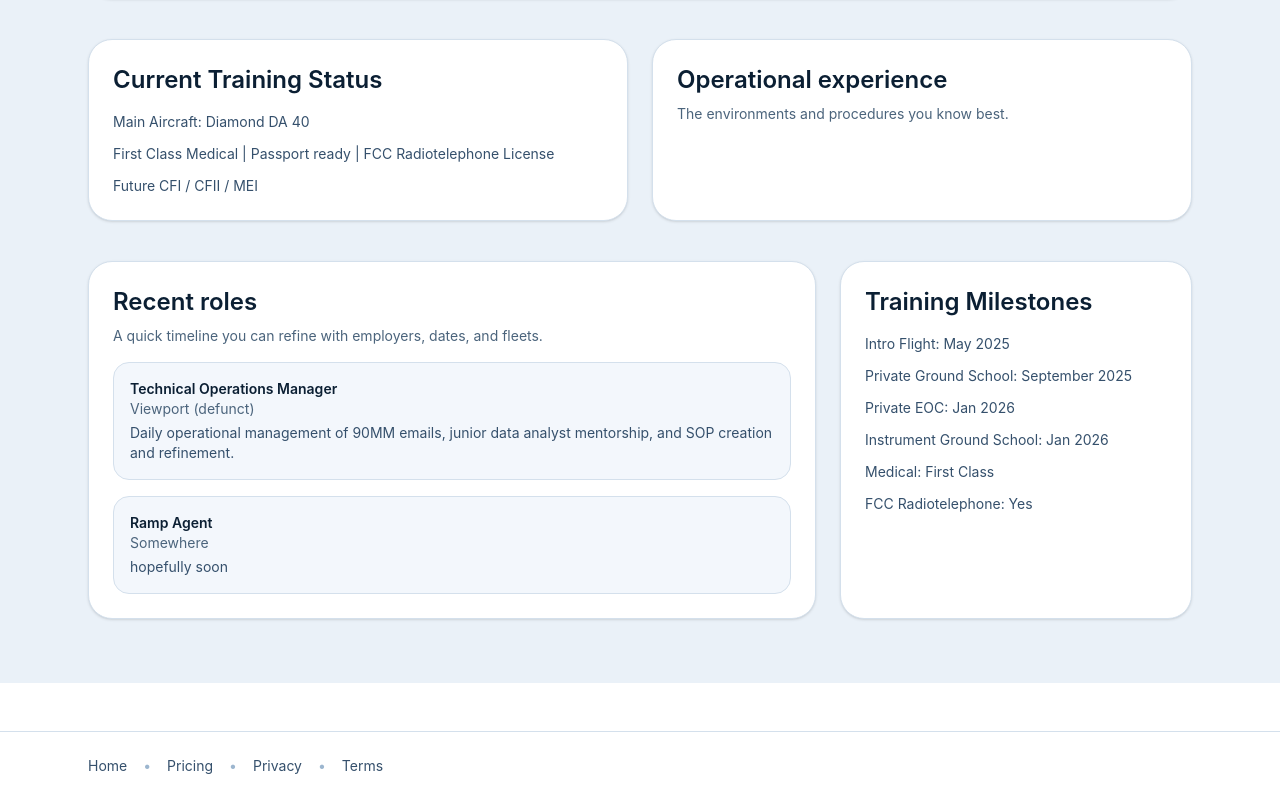
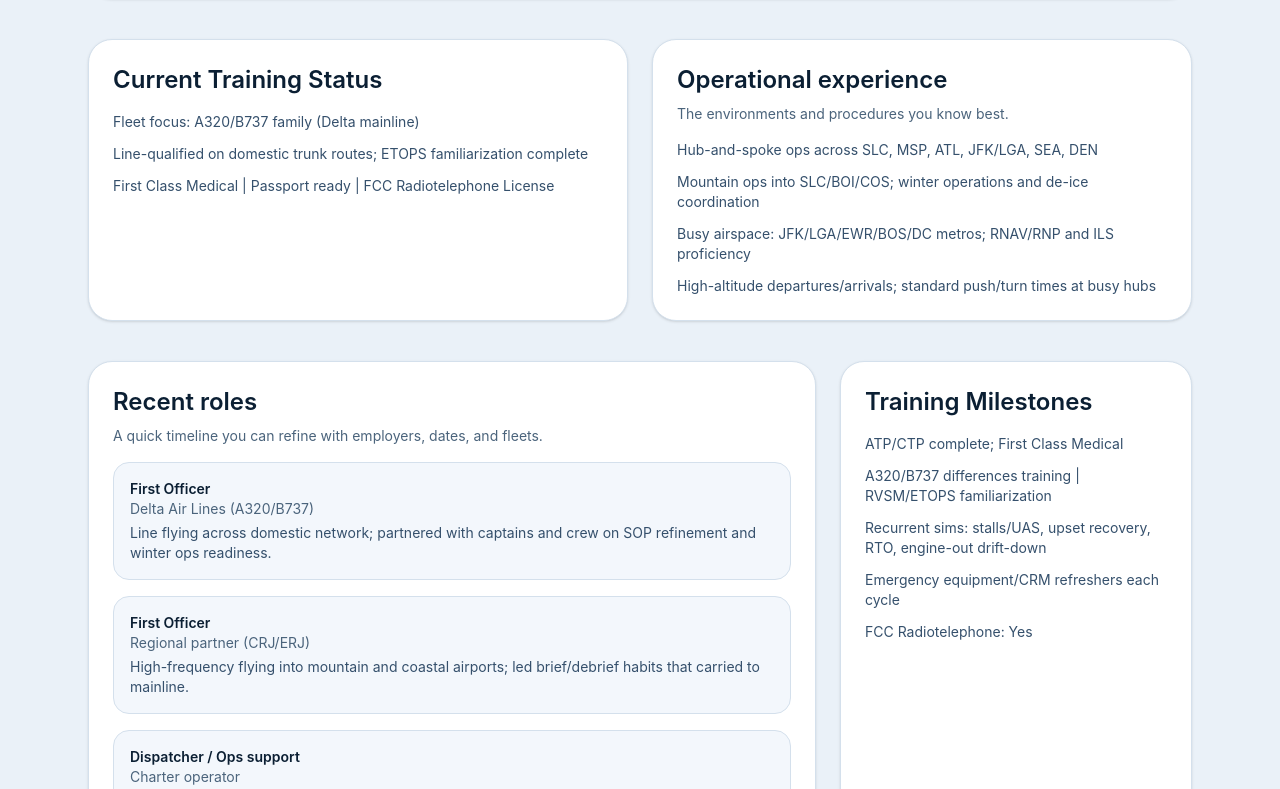
Before and after one commit to scottwo/flight-site, a Next.js app: page /pilot in a window 1280 px wide. Shown: the part 2691-3480 px from the top of the page. Built offline with nearby package versions, Linux system fonts and the light colour scheme; no server answers.

Commit message:
Changed the demo page data to be more closely aligned with our demo pilot.

```diff
--- a/src/app/pilot/page.tsx
+++ b/src/app/pilot/page.tsx
@@ -330,9 +330,9 @@ export async function PilotProfilePage({
               <h2 className="text-2xl font-semibold text-[#0b1f33]">Current Training Status</h2>
             </div>
             <ul className="space-y-3 text-sm text-[#35506c]">
-              <li>Main Aircraft: Diamond DA 40</li>
+              <li>Fleet focus: A320/B737 family (Delta mainline)</li>
+              <li>Line-qualified on domestic trunk routes; ETOPS familiarization complete</li>
               <li>First Class Medical | Passport ready | FCC Radiotelephone License</li>
-              <li>Future CFI / CFII / MEI</li>
             </ul>
           </div>
 
@@ -344,7 +344,10 @@ export async function PilotProfilePage({
               </p>
             </div>
             <ul className="space-y-3 text-sm text-[#35506c]">
-              <li></li>
+              <li>Hub-and-spoke ops across SLC, MSP, ATL, JFK/LGA, SEA, DEN</li>
+              <li>Mountain ops into SLC/BOI/COS; winter operations and de-ice coordination</li>
+              <li>Busy airspace: JFK/LGA/EWR/BOS/DC metros; RNAV/RNP and ILS proficiency</li>
+              <li>High-altitude departures/arrivals; standard push/turn times at busy hubs</li>
             </ul>
           </div>
         </section>
@@ -360,14 +363,22 @@ export async function PilotProfilePage({
             <div className="space-y-4">
               {[
                 {
-                  title: "Technical Operations Manager",
-                  org: "Viewport (defunct)",
-                  detail: "Daily operational management of 90MM emails, junior data analyst mentorship, and SOP creation and refinement.",
+                  title: "First Officer",
+                  org: "Delta Air Lines (A320/B737)",
+                  detail:
+                    "Line flying across domestic network; partnered with captains and crew on SOP refinement and winter ops readiness.",
                 },
                 {
-                  title: "Ramp Agent",
-                  org: "Somewhere",
-                  detail: "hopefully soon",
+                  title: "First Officer",
+                  org: "Regional partner (CRJ/ERJ)",
+                  detail:
+                    "High-frequency flying into mountain and coastal airports; led brief/debrief habits that carried to mainline.",
+                },
+                {
+                  title: "Dispatcher / Ops support",
+                  org: "Charter operator",
+                  detail:
+                    "Coordinated slots, fuel, and MEL/CDL considerations; supported crews with weather and alternate planning.",
                 },
               ].map((role) => (
                 <div
@@ -387,11 +398,10 @@ export async function PilotProfilePage({
           <div className="space-y-4 rounded-3xl border border-[#d4e0ec] bg-white p-6 shadow-sm">
             <h2 className="text-2xl font-semibold text-[#0b1f33]">Training Milestones</h2>
             <ul className="space-y-3 text-sm text-[#35506c]">
-              <li>Intro Flight: May 2025</li>
-              <li>Private Ground School: September 2025</li>
-              <li>Private EOC: Jan 2026</li>
-              <li>Instrument Ground School: Jan 2026</li>
-              <li>Medical: First Class</li>
+              <li>ATP/CTP complete; First Class Medical</li>
+              <li>A320/B737 differences training | RVSM/ETOPS familiarization</li>
+              <li>Recurrent sims: stalls/UAS, upset recovery, RTO, engine-out drift-down</li>
+              <li>Emergency equipment/CRM refreshers each cycle</li>
               <li>FCC Radiotelephone: Yes</li>
             </ul>
           </div>
```
